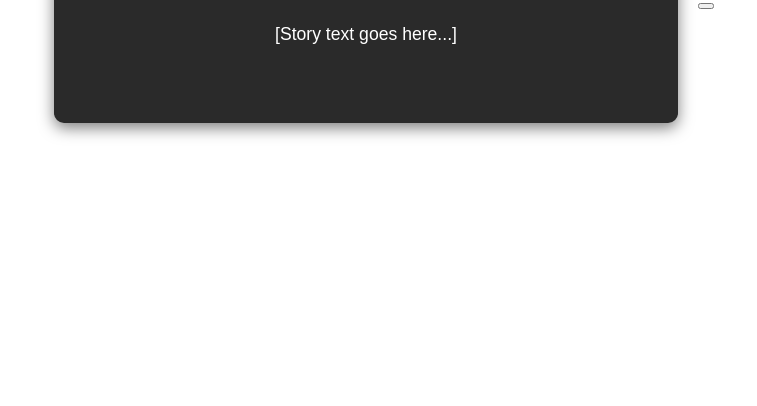
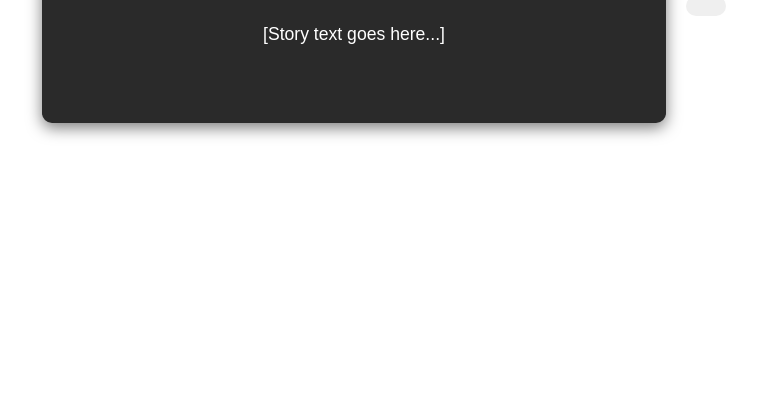
Before and after one commit to NayakRamulu50/Choose-Your-Own-Space-Adventure, a plain HTML site: page index.html in a window 1280 px wide. Shown: the part 394-800 px from the top of the page, without its empty margins (266-1023 px from the left). Drawn offline with Linux system fonts and the light colour scheme.

Commit message:
Update style.css
adding css of html button

```diff
--- a/style.css
+++ b/style.css
@@ -27,6 +27,14 @@ html {
     padding: 40px;
     border-radius: 10px;
     box-shadow: 0 5px 15px rgba(0, 0, 0, 0.5);
+}
+
+button{
+    padding: 10px 20px;
+    border: none;
+    border-radius: 15px;
+    cursor: pointer;
+    transition: 0.6s;
 }
 
 #story-title {
```
